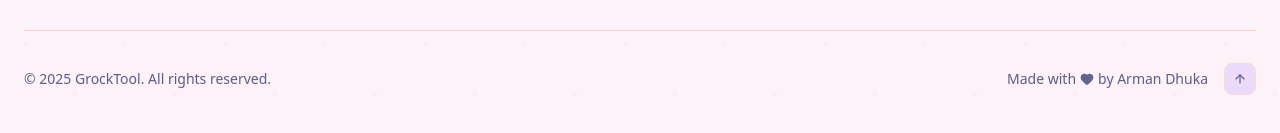
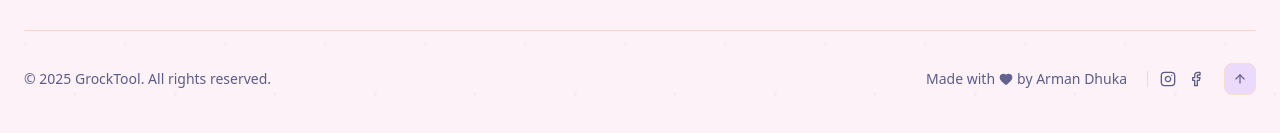
Before and after one commit to armandhuka/grocktool-nextjs, a Next.js app: page / in a window 1280 px wide. Shown: the part 3510-3643 px from the top of the page. Built offline with nearby package versions, Linux system fonts and the light colour scheme.

Commit message:
add llms.txt file

```diff
--- a/app/components/Footer.tsx
+++ b/app/components/Footer.tsx
@@ -2,7 +2,7 @@
 
 import React, { useState } from "react";
 import Link from "next/link";
-import { Twitter, Linkedin, Send, Mail, Heart, ArrowRight, Github, MessageCircle, ArrowUp } from "lucide-react";
+import { Facebook, Instagram, Send, Mail, Heart, ArrowRight, Github, MessageCircle, ArrowUp } from "lucide-react";
 import { motion, AnimatePresence } from "framer-motion";
 
 const Footer = () => {
@@ -107,6 +107,7 @@ const Footer = () => {
                   Your ultimate platform for 150+ essential tools. Fast, free, and always accessible
                   for developers, designers, and creators worldwide.
                 </p>
+
               </div>
             </motion.div>
 
@@ -214,7 +215,7 @@ const Footer = () => {
                 {/* Contact Info */}
                 <div className="space-y-2">
                   <motion.a
-                    href="mailto:support@grocktool.com"
+                    href="mailto:grocktool@gmail.com"
                     className="flex items-center gap-3 text-muted-foreground hover:text-foreground transition-all duration-300 group"
                     whileHover={{ x: 5 }}
                   >
@@ -222,6 +223,7 @@ const Footer = () => {
                     <span className="text-sm">grocktool@gmail.com</span>
                   </motion.a>
                 </div>
+
               </div>
 
               {/* Feedback Form */}
@@ -327,13 +329,41 @@ const Footer = () => {
               </div>
 
               <motion.div
-                className="flex items-center gap-4 text-muted-foreground text-sm"
+                className="flex items-center gap-5 text-muted-foreground text-sm"
                 whileHover={{ scale: 1.02 }}
               >
+                {/* Made with */}
                 <div className="flex items-center gap-1">
                   <span>Made with</span>
                   <Heart size={14} className="text-muted-foreground animate-pulse" fill="currentColor" />
                   <span>by Arman Dhuka</span>
+                </div>
+
+                {/* Social Icons */}
+                <div className="flex items-center gap-3 pl-3 border-l border-border">
+                  {/* Instagram */}
+                  <motion.a
+                    href="https://www.instagram.com/grocktool"
+                    target="_blank"
+                    rel="noopener noreferrer"
+                    aria-label="GrockTool on Instagram"
+                    className="hover:text-foreground transition-colors duration-300"
+                    whileHover={{ y: -2, scale: 1.1 }}
+                  >
+                    <Instagram size={16} />
+                  </motion.a>
+
+                  {/* Facebook */}
+                  <motion.a
+                    href="https://www.facebook.com/grocktool"
+                    target="_blank"
+                    rel="noopener noreferrer"
+                    aria-label="GrockTool on Facebook"
+                    className="hover:text-foreground transition-colors duration-300"
+                    whileHover={{ y: -2, scale: 1.1 }}
+                  >
+                    <Facebook size={16} />
+                  </motion.a>
                 </div>
 
                 {/* Scroll to Top Button */}
@@ -347,6 +377,7 @@ const Footer = () => {
                   <ArrowUp size={14} className="text-muted-foreground" />
                 </motion.button>
               </motion.div>
+
             </div>
           </motion.div>
         </div>
```
Also changed, not shown: app/llms.txt (added).
